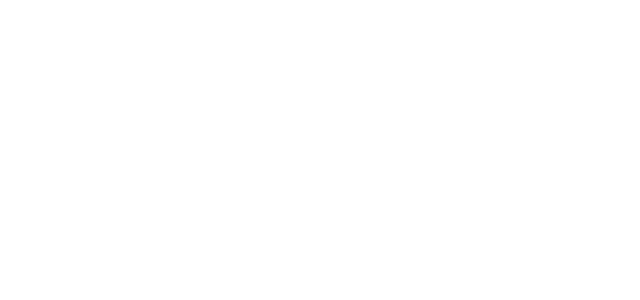
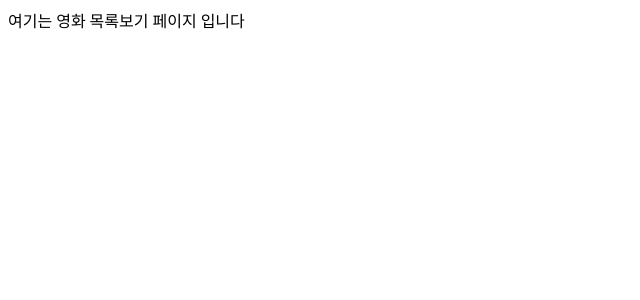
Before and after one commit to aristata/graphql-02-client, a React (Create React App) app: page / in a window 1280 px wide. Shown: the top 300 px of the page, without its empty margins (0-640 px from the left). Built offline with nearby package versions, Linux system fonts and the light colour scheme.

Commit message:
feat: router 추가

```diff
--- a/src/App.js
+++ b/src/App.js
@@ -1,5 +1,16 @@
+import { BrowserRouter, Routes, Route } from "react-router-dom";
+import Movies from "./routes/Movies";
+import Movie from "./routes/Movie";
+
 function App() {
-  return <div></div>;
+  return (
+    <BrowserRouter>
+      <Routes>
+        <Route path="/" element={<Movies />} />
+        <Route path="/movies/:id" element={<Movie />} />
+      </Routes>
+    </BrowserRouter>
+  );
 }
 
 export default App;
--- a/src/routes/Movie.js
+++ b/src/routes/Movie.js
@@ -1,5 +1,5 @@
 const Movie = () => {
-  return <div></div>;
+  return <div>여기는 영화 상세보기 페이지 입니다</div>;
 };
 
 export default Movie;
--- a/src/routes/Movies.js
+++ b/src/routes/Movies.js
@@ -1,5 +1,5 @@
 const Movies = () => {
-  return <div></div>;
+  return <div>여기는 영화 목록보기 페이지 입니다</div>;
 };
 
 export default Movies;
```
